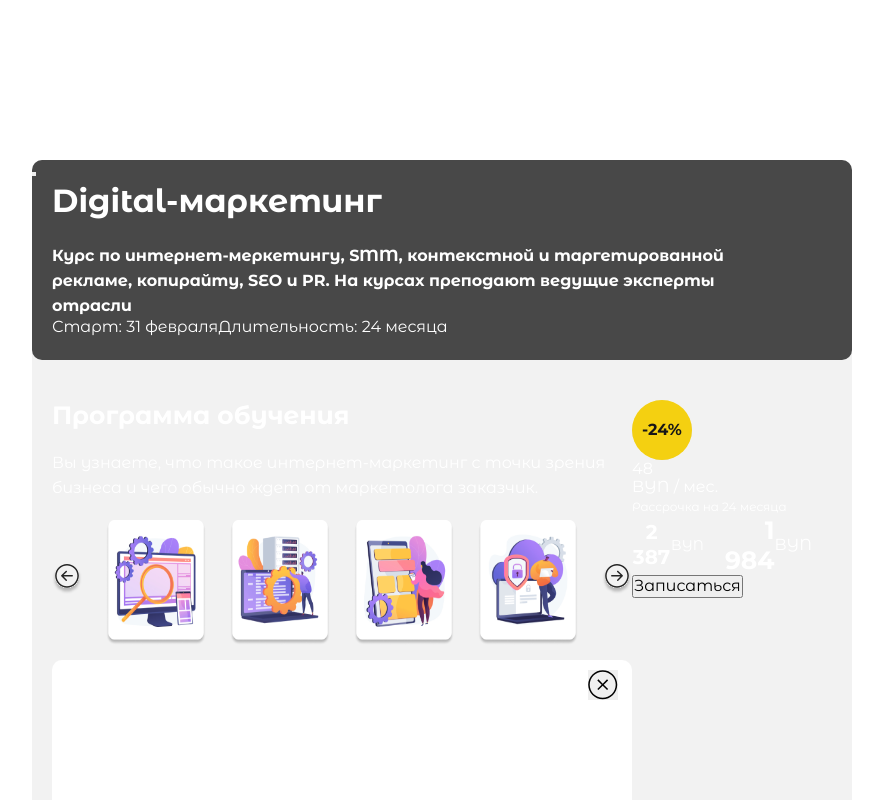
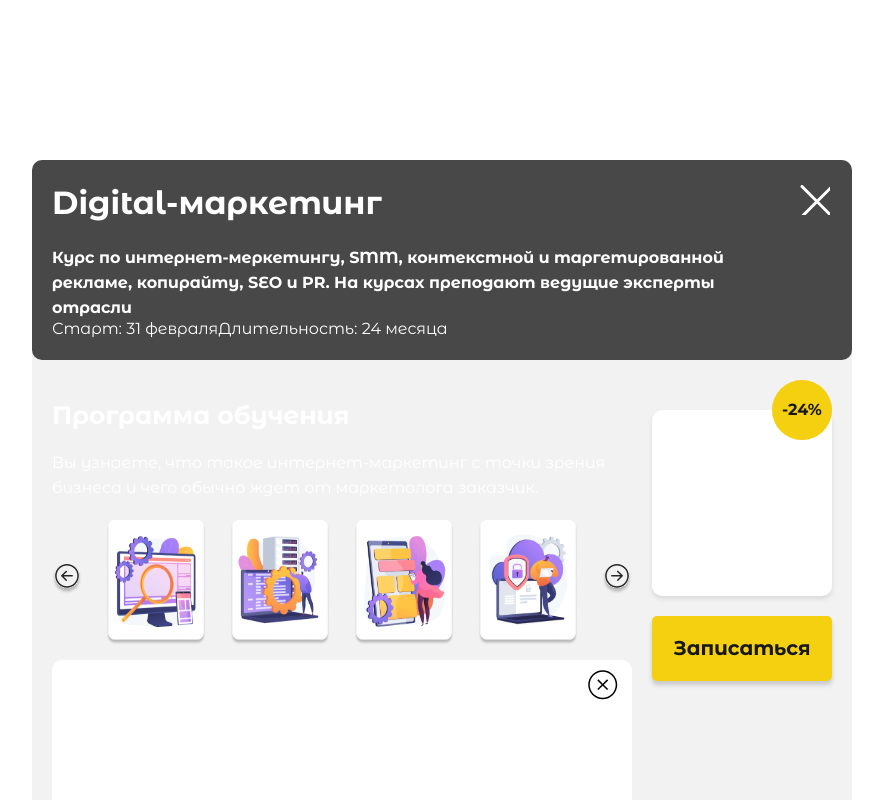
Before and after one commit to InnaRomanova/inf-cours, a React (Create React App) app: page /courses in a window 1280 px wide. Shown: the top 800 px of the page, without its empty margins (198-1081 px from the left). Built offline with nearby package versions, Linux system fonts and the light colour scheme.

Commit message:
section right is component programm

```diff
--- a/src/components/ProgrammCourses/ProgrammCourses.css
+++ b/src/components/ProgrammCourses/ProgrammCourses.css
@@ -32,11 +32,12 @@
 
 .programm__block {
     margin: 0;
-    padding: 0;
+    padding: 20px 0 0;
     background: #484848;
     color: #FFFFFF;
     height: 200px;
     border-radius: 10px;
+    position: relative;
 }
 
 .programm__title {
@@ -47,6 +48,22 @@
     font-size: 32px;
     line-height: 45px;
 }
+
+.programm__close-button {
+    margin: 25px 22px 0 0;
+    padding: 0;
+    background-image: url(../../images/close-button-menu.svg);
+    background-repeat: no-repeat;
+    /* background-size: cover; */
+    background-color: transparent;
+    position: absolute;
+    width: 30px;
+    height: 30px;
+    border: none;
+    top: 0;
+    right: 0;
+}
+
 
 .programm__text {
     margin: 0 20px 0;
@@ -180,12 +197,21 @@
     background-repeat: no-repeat;
     background-size: cover;
     background-position: inherit;
+    background-color: transparent;
     width: 30px;
     height: 30px;
     border: none;
     position: absolute;
     right: 14px;
     top: 10px;
+}
+
+
+.programm__close-button:hover,
+.programm__close-block:hover,
+.programm__side:hover {
+    cursor: pointer;
+    opacity: 0.5;
 }
 
 
@@ -223,3 +249,96 @@
     padding-bottom: 25px;
     margin-bottom: 0;
 }
+
+.programm__section-right {
+    margin: 0 0 0 20px;
+    padding: 0;
+    max-width: 180px;
+    position: relative;
+
+
+}
+
+.programm__right-container {
+    width: 180px;
+    height: 186px;
+    top: 30px;
+    border-radius: 10px;
+    background: #FFFFFF;
+    box-shadow: 0px 3px 4px 0px #99999940;
+
+}
+
+.programm__inf {
+    margin: 10px 0 0;
+    padding: 31px 0 0;
+    display: flex;
+    flex-direction: column;
+    align-items: center;
+}
+
+.become__circle {
+    margin: 0;
+    padding: 0;
+    position: absolute;
+    top: -20px;
+    right: 0;
+}
+
+.programm__month {
+    margin: 0;
+    padding: 0;
+    display: flex;
+    flex-direction: revert;
+}
+
+.programm__months {
+    margin: 0;
+    padding: 0;
+    width: 28px;
+    height: 25px;
+    font-size: 20px;
+    font-weight: 700;
+    line-height: 25px;
+    letter-spacing: 0em;
+    text-align: center;
+
+
+}
+
+.programm__price {
+    margin: 3px 0 0;
+    padding: 0;
+    /* width: 74px; */
+    height: 19px;
+    font-size: 14px;
+    font-weight: 400;
+    line-height: 19px;
+    letter-spacing: 0em;
+    text-align: center;
+}
+
+.programm__discount {
+    margin: 0;
+    padding: 0;
+    display: flex;
+    flex-direction: column;
+    align-items: center;
+}
+
+.programm__discount-money {
+    margin: 23px 0 0;
+    padding: 0;
+    display: flex;
+}
+
+.programm__monthly {
+    margin: 4px 0 0;
+    padding: 0;
+    display: flex;
+}
+
+.programm__btn-module {
+    width: 180px;
+    margin: 20px 0 0;
+}
--- a/src/components/ProgrammCourses/ProgrammCourses.jsx
+++ b/src/components/ProgrammCourses/ProgrammCourses.jsx
@@ -6,7 +6,7 @@ import kouch from "../../images/kouch.png";
 import android from "../../images/Android.png";
 import digital from "../../images/Digital.png";
 import softSkills from "../../images/SoftSkills.png";
-import Become from "../Become/Become";
+import "../Navigation/Navigation.css";
 
 function ProgrammCourses({ active, setActive }) {
   return (
@@ -19,8 +19,8 @@ function ProgrammCourses({ active, setActive }) {
         onClick={(e) => e.stopPropagation()}
       >
         <div className="programm__block">
-          <button className="button__close" />
           <h3 className="programm__title">Digital-маркетинг</h3>
+          <button className="programm__close-button" />
           <p className="programm__text">
             Курс по интернет-меркетингу, SMM, контекстной и таргетированной
             рекламе, копирайту, SEO и PR. На курсах преподают ведущие эксперты
@@ -146,6 +146,7 @@ function ProgrammCourses({ active, setActive }) {
           </div>
 
           <div className="programm__section-right">
+            <div className="programm__right-container">
               <div className="programm__inf">
                 <div className="become__circle">-24%</div>
                 <div className="programm__month">
@@ -156,17 +157,22 @@ function ProgrammCourses({ active, setActive }) {
                   Рассрочка на 24 месяца
                 </span>
               </div>
-            <div className="become__right">
-              <div className="become__money">
-                <h4 className="become__money-block">2 387</h4>
+              <div className="programm__discount">
+                <div className="programm__discount-money">
+                  <h4 className="become__money-block">
+                    <del>2 387</del>
+                  </h4>
                   <span className="become__price">BYN </span>
                 </div>
-              <div className="become__monthly">
+                <div className="programm__monthly">
                   <h3 className="become__monthly-block">1 984</h3>
                   <span className="become__prices">BYN</span>
                 </div>
               </div>
-            <button className="programm__btn-sign">Записаться</button>
+            </div>
+            <button className="become__button-signup programm__btn-module">
+              Записаться
+            </button>
           </div>
         </div>
       </div>
```
Lines whose indentation alone changed are shown as unchanged.
